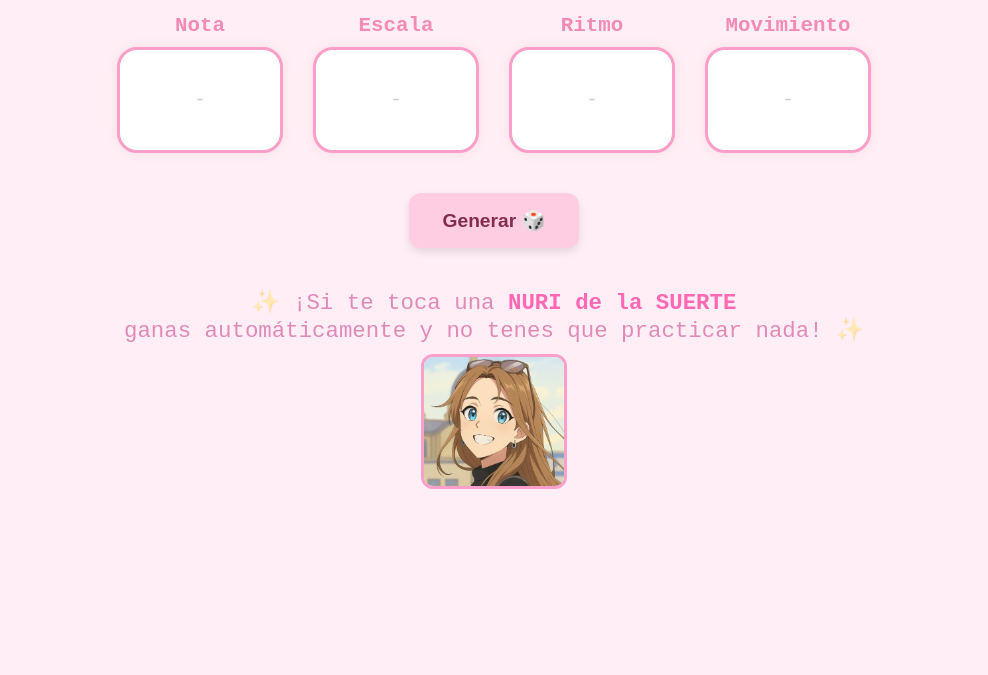
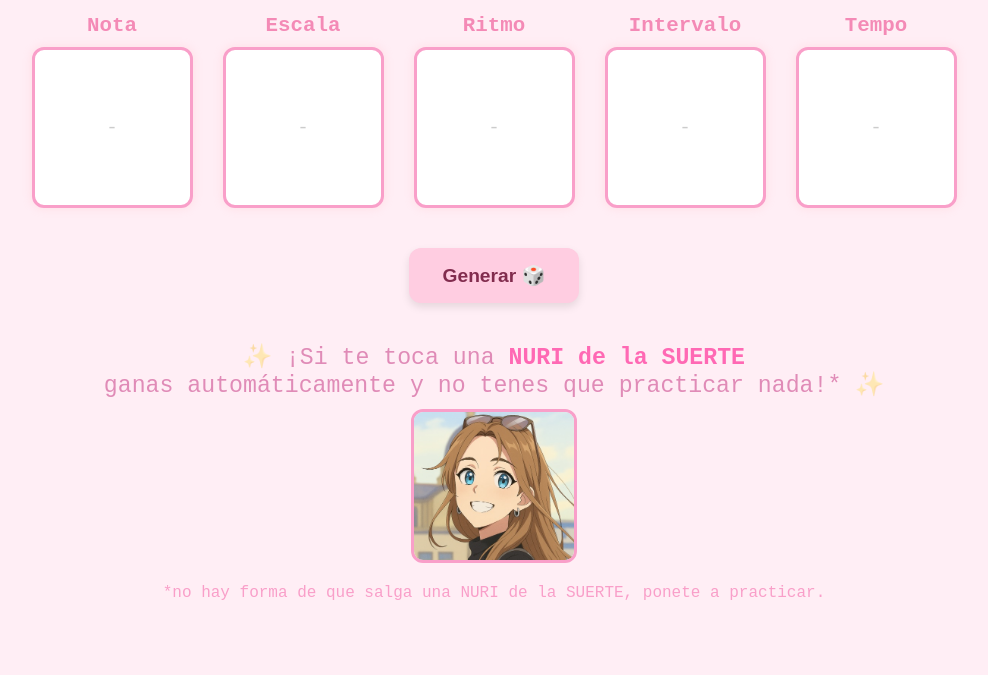
Before and after one commit to Nahuel860/nahuel860.github.io, a plain HTML site: page index.html in a window 1280 px wide. Shown: the part 125-800 px from the top of the page, without its empty margins (146-1134 px from the left). Drawn offline with Linux system fonts and the light colour scheme.

Commit message:
Update index.html

```diff
--- a/index.html
+++ b/index.html
@@ -65,9 +65,9 @@
 
     .contenido {
       border: 3px solid #f99fc9;
-      border-radius: 20px;
-      width: 160px;
-      height: 100px;
+      border-radius: 12px;
+      width: 155px;
+      height: 155px;
       background: white;
       display: flex;
       align-items: center;
@@ -112,7 +112,7 @@
     }
 
     .nuri-text {
-      font-size: 1.4em;
+      font-size: 1.45em;
       color: #e08bb7;
       font-family: 'Courier New', monospace;
       margin-bottom: 10px;
@@ -123,7 +123,7 @@
     }
 
     .nuri-img {
-      width: 140px;
+      width: 160px;
       border: 3px solid #f99fc9;
       border-radius: 12px;
     }
@@ -132,7 +132,7 @@
 <body>
    <audio id="click-sound" src="click.wav" preload="auto"></audio>
 
-  <h1><span class="nota">🎵</span> Nuri "dice" que practiques... <span class="nota">🎵</span></h1>
+  <h1><span class="nota">🎵</span> Nuri "dice" que practiques: <span class="nota">🎵</span></h1>
 
   <div class="contenedor">
     <div class="bloque">
@@ -148,8 +148,12 @@
       <div class="contenido" id="ritmo"></div>
     </div>
     <div class="bloque">
-      <div class="titulo">Movimiento</div>
+      <div class="titulo">Intervalo</div>
       <div class="contenido" id="movimiento"></div>
+    </div>
+    <div class="bloque">
+      <div class="titulo">Tempo</div>
+      <div class="contenido" id="tempo"></div>
     </div>
   </div>
 
@@ -158,10 +162,12 @@
   <div class="nuri-section">
     <p class="nuri-text">
         <span class="estrella">✨</span>
-      ¡Si te toca una <strong>NURI de la SUERTE</strong><br>ganas automáticamente y no tenes que practicar nada!
+      ¡Si te toca una <strong>NURI de la SUERTE</strong><br>ganas automáticamente y no tenes que practicar nada!*
         <span class="estrella">✨</span>
     </p>
     <img src="nuri.png" alt="Nuri de la Suerte" class="nuri-img">
+    <p class="nuri-aclaracion">
+      *no hay forma de que salga una NURI de la SUERTE, ponete a practicar.</p>
   </div>
 
 
@@ -172,9 +178,10 @@
                       "Locria"];
     const ritmos = ["Negras (♩)", "Corcheas (♪)", "Tresillos (♩♩♩)", "Semicorcheas (♬♬)",
                     "♪. ♬", "Síncopa (♪–♩–♪)", "Swing", "Contratiempo"];
-    const movimientos = ["Segundas (escala paso a paso)", "Terceras (Do–Mi–Re–Fa...)", "Cuartas",
-                         "Quintas", "Saltos de sexta", "Arpegios (I–III–V)"];
-
+    const movimientos = ["2S", "3S", "4S", "5S", "6S", "7S", "8S"
+                         ];
+    const tempos = ["60 BPM", "65 BPM", "70 BPM", "75 BPM", "80 BPM", "85 BPM", "90 BPM", "95 BPM", "100 BPM",
+                    "110 BPM", "120 BPM", "130 BPM", "140 BPM", "150 BPM", "160 BPM"];
     function alAzar(arr) {
       return arr[Math.floor(Math.random() * arr.length)];
     }
@@ -187,6 +194,7 @@
       document.getElementById("escala").textContent = alAzar(escalas);
       document.getElementById("ritmo").textContent = alAzar(ritmos);
       document.getElementById("movimiento").textContent = alAzar(movimientos);
+      document.getElementById("tempo").textContent = alAzar(tempos);
     }
   </script>
 
```
